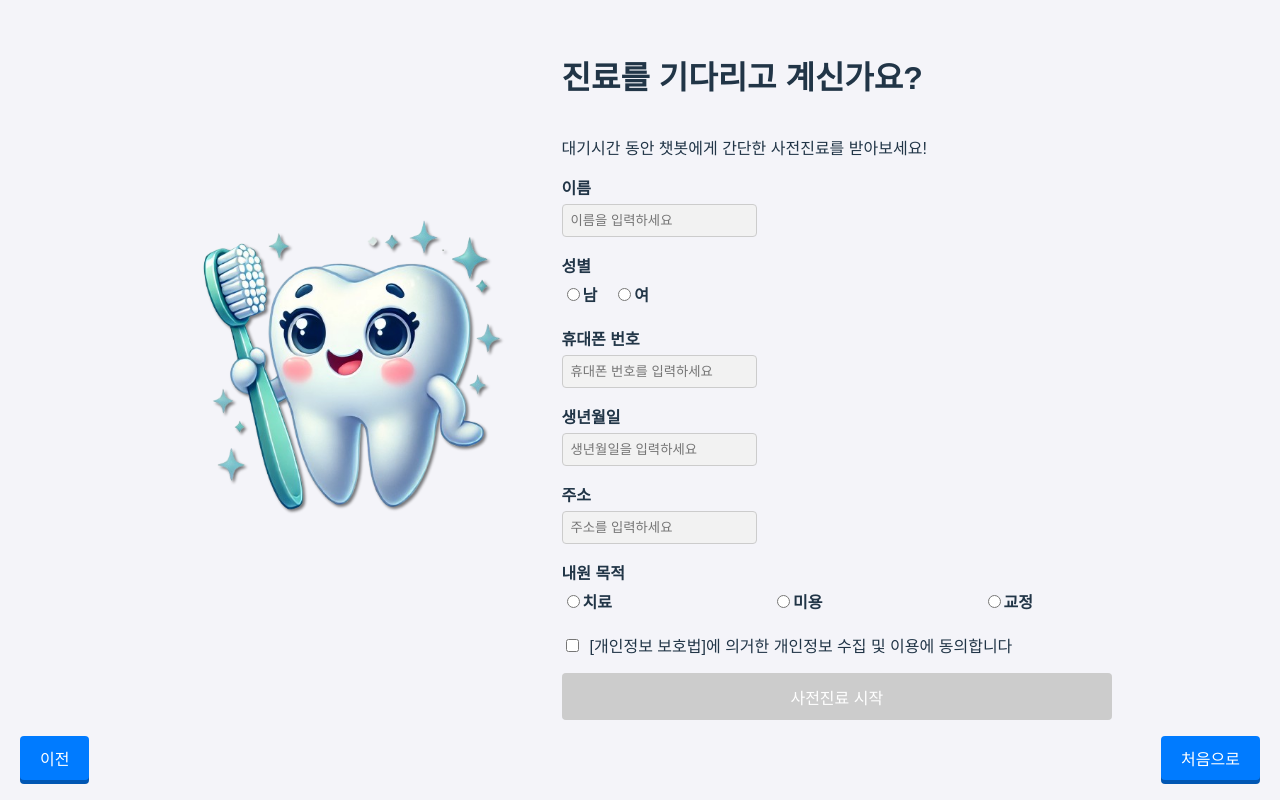
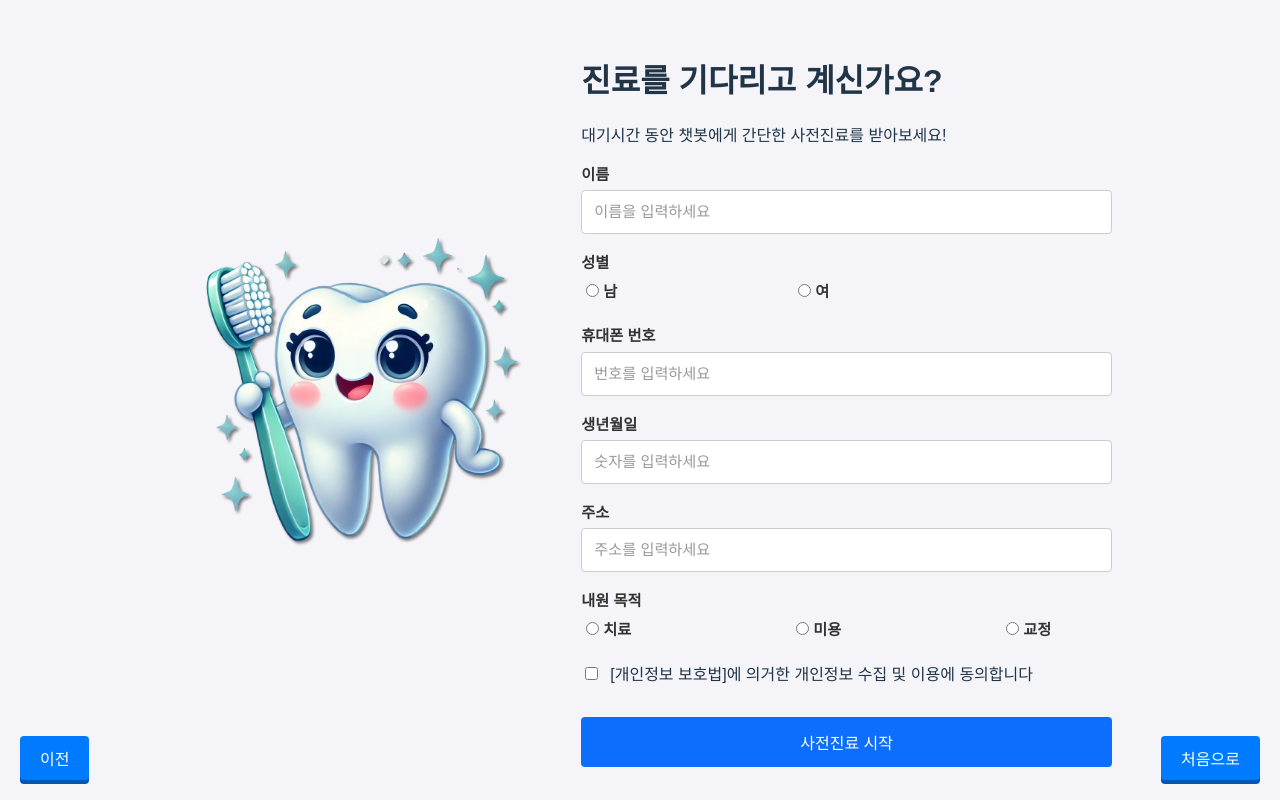
Before and after one commit to SeSac-3-team/PreDent, a React (Vite) app in the folder Frontend/: page /info in a window 1280 px wide. Built offline with nearby package versions, Linux system fonts and the light colour scheme.

Commit message:
feat: Fix info pages UI

```diff
--- a/Frontend/src/components/LoadingBubble.jsx
+++ b/Frontend/src/components/LoadingBubble.jsx
@@ -16,7 +16,7 @@ function LoadingBubble({ message = "답변 생성중" }) {
   return (
     <div className="loading-bubble">
       {message}
-      <span className="loading-dots">{".".repeat(dotCount)}</span>
+      <span className="loading-dots">{"•".repeat(dotCount)}</span>
     </div>
   );
 }
--- a/Frontend/src/pages/InfoFormPage.css
+++ b/Frontend/src/pages/InfoFormPage.css
@@ -8,31 +8,41 @@
   width: 80vw;
   padding: 20px;
   box-sizing: border-box;
-  margin-top: -50px; /* 원하는 만큼 조정 */
+  margin-top: 0;
+  margin-bottom: 0;
+  /* 전체 배경색을 아주 밝게 */
+  background-color: #f4f4f9;
+  /* 또는 완전 흰색: #fff */
 }
 
 /* 이미지 컨테이너 (좌측) */
 .info-image-container {
-  flex: 0 0 40%; /* 화면의 40% 차지 (원하는 비율로 조정 가능) */
+  flex: 0 0 42%;
   display: flex;
   align-items: center;
   justify-content: center;
 }
 
 .info-image-container img {
-  max-width: 90%; /* 이미지가 너무 커지지 않도록 */
+  max-width: 90%;
   height: auto;
 }
 
 /* 정보 입력란 (우측) */
 .info-content {
-  flex: 1; /* 나머지 공간 사용 */
+  flex: 1;
   display: flex;
   flex-direction: column;
-  justify-content: center; /* 수직 중앙정렬 */
-  padding: 0 20px; /* 좌우 여백 */
+  justify-content: center;
+  padding: 0 20px;
 }
 
+.info-content p {
+  margin-top: 0; /* 원하는 만큼 조정 */
+  margin-bottom: 0.25; /* 원하는 만큼 조정 */
+}
+
+/* 폼 전체 */
 .info-form {
   display: flex;
   flex-direction: column;
@@ -42,36 +52,72 @@
 /* 각 폼 그룹 */
 .form-group label {
   display: block;
-  font-weight: bold;
-  margin-bottom: 0.3rem;
+  font-weight: 600; /* 살짝 두껍게 */
+  font-size: 0.95rem;
+  margin-bottom: 0.4rem;
+  color: #333; /* 진한 그레이 */
 }
 
+/* 모든 input 기본 스타일 */
 .form-group input {
   background-color: #f2f2f2;
   color: #000;
-  padding: 0.5rem;
+  padding: 0.75rem; /* 위아래 여백 살짝 늘림 */
   border-radius: 4px;
   border: 1px solid #ccc;
   box-sizing: border-box;
+  font-size: 1rem;
+  transition: border-color 0.2s; /* 포커스 시 애니메이션 */
 }
 
-/* 체크박스 */
+/* 포커스 시 테두리색 강조 */
+.form-group input:focus {
+  outline: none;
+  border-color: #0d6efd; /* 포인트 컬러 */
+}
+
+/* 타입별로 구분하여 텍스트 필드만 너비 늘림 */
+.form-group input[type="text"] {
+  width: 100%;
+  /* 원하는 경우 100%로 하여 줄 맞춤.
+     특정 px 고정이면 320px 등으로 조정 */
+}
+
+/* 플레이스홀더 스타일 */
+.form-group input::placeholder {
+  color: #999;
+  font-size: 0.95rem;
+}
+
+/* 체크박스, 라디오 등은 기존 크기 유지 */
 .form-check {
   display: flex;
   align-items: center;
   gap: 0.5rem;
 }
 
+.form-check input[type="checkbox"],
+.form-group input[type="radio"] {
+  width: auto; /* 라디오/체크박스는 고정 크기 */
+  margin-right: 4px;
+}
+
 /* 사전문진 시작 버튼 */
 .start-button {
-  background-color: #007bff;
+  background-color: #0d6efd; /* 파랑 계열 */
   color: #fff;
   border: none;
-  padding: 0.7rem 1rem;
+  padding: 0.8rem 1.2rem;
   cursor: pointer;
   border-radius: 4px;
   font-size: 1rem;
   outline: none;
+  transition: background-color 0.2s;
+  margin-top: 1rem; /* 버튼 위에 약간 여백 */
+}
+
+.start-button:hover {
+  background-color: #0b5ed7; /* hover 시 살짝 어둡게 */
 }
 
 .start-button:disabled {
@@ -79,7 +125,45 @@
   cursor: not-allowed;
 }
 
-/* 버튼 클릭 시 테두리 제거 */
-.start-button:focus {
-  outline: none;
+/* 모달 스타일 (기존 유지) */
+.modal {
+  position: fixed;
+  top: 0;
+  left: 0;
+  width: 100%;
+  height: 100%;
+  background-color: rgba(0, 0, 0, 0.5);
+  display: flex;
+  justify-content: center;
+  align-items: center;
 }
+
+.modal-content {
+  background-color: #fff;
+  padding: 2rem;
+  border-radius: 8px;
+  text-align: center;
+  max-width: 500px;
+  width: 90%;
+}
+
+.modal-buttons {
+  display: flex;
+  justify-content: center;
+  gap: 1rem;
+  margin-top: 1rem;
+}
+
+.modal-buttons button {
+  background-color: #007bff;
+  color: #fff;
+  border: none;
+  padding: 0.5rem 1rem;
+  cursor: pointer;
+  border-radius: 4px;
+  font-size: 1rem;
+}
+
+.modal-buttons button:hover {
+  background-color: #0056b3;
+}
--- a/Frontend/src/pages/InfoFormPage.jsx
+++ b/Frontend/src/pages/InfoFormPage.jsx
@@ -1,3 +1,4 @@
+// src/pages/InfoFormPage.jsx
 import { useState } from "react";
 import { useNavigate } from "react-router-dom";
 import axios from "axios";
@@ -18,7 +19,20 @@ function InfoFormPage() {
 
   const navigate = useNavigate();
 
-  // 생년월일 입력 필드 onBlur: 8자리 숫자 입력 시 YYYY-MM-DD 형식으로 포맷팅
+  // -------------------------
+  // 생년월일 입력 로직
+  // -------------------------
+
+  // 생년월일 onChange: 8자리까지만 숫자만 입력
+  const handleBirthChange = (e) => {
+    let value = e.target.value.replace(/[^0-9]/g, ""); // 숫자만 추출
+    if (value.length > 8) {
+      value = value.slice(0, 8); // 최대 8자리 제한
+    }
+    setBirth(value);
+  };
+
+  // 생년월일 onBlur: 정확히 8자리이면 YYYY-MM-DD로 포맷
   const handleBirthBlur = () => {
     const value = birth.trim();
     if (value.length === 8 && /^\d+$/.test(value)) {
@@ -30,7 +44,20 @@ function InfoFormPage() {
     }
   };
 
-  // 휴대폰 번호 입력 필드 onBlur: 11자리 숫자 입력 시 010-1234-5678 형식으로 포맷팅
+  // -------------------------
+  // 휴대폰 번호 입력 로직
+  // -------------------------
+
+  // 휴대폰 번호 onChange: 11자리까지만 숫자만 입력
+  const handlePhoneChange = (e) => {
+    let value = e.target.value.replace(/[^0-9]/g, ""); // 숫자만 추출
+    if (value.length > 11) {
+      value = value.slice(0, 11); // 최대 11자리 제한
+    }
+    setPhone(value);
+  };
+
+  // 휴대폰 번호 onBlur: 11자리면 010-1234-5678 형식으로 포맷
   const handlePhoneBlur = () => {
     const value = phone.trim();
     if (value.length === 11 && /^\d+$/.test(value)) {
@@ -42,15 +69,12 @@ function InfoFormPage() {
     }
   };
 
-  const handleSubmit = async (e) => {
-    e.preventDefault();
+  // -------------------------
+  // 사용자 입력 검증 로직
+  // -------------------------
 
-    if (!agree) {
-      alert("개인정보 수집 및 이용에 동의 후 사전진료를 시작할 수 있습니다.");
-      return;
-    }
-
-    // 필수 입력란이 비어있는지 확인 (성명, 성별, 휴대폰 번호, 생년월일, 주소, 내원 목적)
+  // 필수 입력란이 비어있는지 확인 (성명, 성별, 휴대폰 번호, 생년월일, 주소, 내원 목적)
+  const isFormValid = () => {
     if (
       name.trim() === "" ||
       gender.trim() === "" ||
@@ -59,18 +83,49 @@ function InfoFormPage() {
       address.trim() === "" ||
       purpose.trim() === ""
     ) {
+      return false;
+    }
+
+    // 전화번호가 11자리인지 확인
+    const numericPhone = phone.replace(/[^0-9]/g, "");
+    if (numericPhone.length < 11) {
+      return false;
+    }
+
+    // 생년월일이 8자리인지 확인
+    const numericBirth = birth.replace(/[^0-9]/g, "");
+    if (numericBirth.length < 8) {
+      return false;
+    }
+
+    // 개인정보 동의 여부
+    if (!agree) {
+      return false;
+    }
+
+    return true;
+  };
+
+  // -------------------------
+  // 사용자 입력 제출 로직
+  // -------------------------
+  const handleSubmit = async (e) => {
+    e.preventDefault();
+
+    // 필수 입력란 또는 전화번호/생년월일 불완전 입력 시 모달 띄우기
+    if (!isFormValid()) {
       setShowEmptyModal(true);
       return;
     }
 
     // 사용자가 입력한 모든 데이터를 객체로 생성
     const data = {
-      name: name,
-      gender: gender,
-      phone: phone,
-      birth: birth,
-      address: address,
-      purpose: purpose,
+      name,
+      gender,
+      phone,
+      birth,
+      address,
+      purpose,
       agree: agree ? 1 : 0,
     };
 
@@ -92,10 +147,10 @@ function InfoFormPage() {
         // 기존 환자(PID 존재): 이름, 전화번호를 제외한 나머지 정보를 업데이트
         const updateData = {
           patient_id: checkResponse.data.patient_id,
-          gender: gender,
-          birth: birth,
-          address: address,
-          purpose: purpose,
+          gender,
+          birth,
+          address,
+          purpose,
           agree: agree ? 1 : 0,
         };
 
@@ -156,7 +211,7 @@ function InfoFormPage() {
 
           <div className="form-group">
             <label>성별</label>
-            <div style={{ display: "flex", gap: "1rem" }}>
+            <div style={{ display: "flex", gap: "11rem" }}>
               <label>
                 <input
                   type="radio"
@@ -184,13 +239,9 @@ function InfoFormPage() {
             <label>휴대폰 번호</label>
             <input
               type="text"
-              placeholder="휴대폰 번호를 입력하세요"
+              placeholder="번호를 입력하세요"
               value={phone}
-              onChange={(e) => {
-                // 숫자만 입력되도록 필터링
-                const filteredValue = e.target.value.replace(/[^0-9]/g, "");
-                setPhone(filteredValue);
-              }}
+              onChange={handlePhoneChange}
               onBlur={handlePhoneBlur}
             />
           </div>
@@ -199,9 +250,9 @@ function InfoFormPage() {
             <label>생년월일</label>
             <input
               type="text"
-              placeholder="생년월일을 입력하세요"
+              placeholder="숫자를 입력하세요"
               value={birth}
-              onChange={(e) => setBirth(e.target.value)}
+              onChange={handleBirthChange}
               onBlur={handleBirthBlur}
             />
           </div>
@@ -267,18 +318,18 @@ function InfoFormPage() {
             </label>
           </div>
 
-          <button type="submit" className="start-button" disabled={!agree}>
+          <button type="submit" className="start-button">
             사전진료 시작
           </button>
         </form>
 
         {message && <p>{message}</p>}
 
-        {/* 필수 정보 미입력 시 표시되는 모달 */}
+        {/* 필수 정보 미입력 or 전화번호/생년월일 불완전 시 표시되는 모달 */}
         {showEmptyModal && (
           <div className="modal">
             <div className="modal-content">
-              <p>환자 정보를 확인해주세요</p>
+              <p>사용자 정보를 확인해주세요</p>
               <div className="modal-buttons">
                 <button onClick={() => setShowEmptyModal(false)}>확인</button>
               </div>
--- a/Frontend/src/pages/RevisitFormPage.css
+++ b/Frontend/src/pages/RevisitFormPage.css
@@ -2,58 +2,86 @@
 
 /* 페이지 컨테이너 */
 .revisit-info-container {
-  /* 가로 레이아웃: 좌측=이미지, 우측=재진 정보 */
-  display: flex;
+  display: flex; /* 가로 레이아웃: 좌측=이미지, 우측=재진 정보 */
   flex-direction: row;
-  /* 기존 스타일 유지 */
   width: 80vw;
   height: calc(100vh - 20px);
   padding: 20px;
   box-sizing: border-box;
+
+  /* 밝은 배경 (치과 느낌, 심플) */
+  background-color: #f4f4f9;
+  /* 필요하다면 #fff 사용 가능 */
 }
 
 /* 좌측 이미지 컨테이너 */
 .revisit-info-image-container {
-  flex: 0 0 40%; /* 원하는 비율로 조정 */
+  flex: 0 0 40%;
   display: flex;
   justify-content: center;
   align-items: center;
 }
 
 .revisit-info-image-container img {
-  max-width: 90%; /* 이미지 크기 제한 */
+  max-width: 90%;
   height: auto;
 }
 
 /* 우측 재진 정보 영역 */
 .revisit-info-content {
-  flex: 1; /* 남은 공간 모두 차지 */
+  flex: 1;
   display: flex;
   flex-direction: column;
-  justify-content: center; /* 수직 중앙 정렬 */
-  padding: 0 20px; /* 좌우 여백 */
+  justify-content: center;
+  padding: 0 20px;
 }
 
+/* 폼 전체 */
 .revisit-info-form {
   display: flex;
   flex-direction: column;
   gap: 1rem;
 }
 
-/* 각 폼 그룹 */
+/* 각 폼 그룹 라벨 */
 .form-group label {
   display: block;
-  font-weight: bold;
-  margin-bottom: 0.3rem;
+  font-weight: 600; /* 살짝 두껍게 */
+  font-size: 0.95rem;
+  margin-bottom: 0.4rem;
+  color: #333; /* 진한 그레이 */
 }
 
+/* 모든 input 기본 스타일 */
 .form-group input {
-  background-color: #f2f2f2;
+  background-color: #fff;
   color: #000;
-  padding: 0.5rem;
+  padding: 0.75rem;
   border-radius: 4px;
   border: 1px solid #ccc;
   box-sizing: border-box;
+  font-size: 1rem;
+  transition: border-color 0.2s;
+}
+
+/* 포커스 시 테두리색 강조 */
+.form-group input:focus {
+  outline: none;
+  border-color: #0d6efd; /* 포인트 컬러 */
+}
+
+/* 특정 타입 텍스트 필드만 너비 확장 (라디오/체크박스 제외) */
+.form-group input[type="text"],
+.form-group input[type="tel"],
+.form-group input[type="email"],
+.form-group input[type="password"] {
+  width: 100%;
+}
+
+/* 플레이스홀더 스타일 */
+.form-group input::placeholder {
+  color: #999;
+  font-size: 0.95rem;
 }
 
 /* 내원 목적 선택 그룹 */
@@ -62,28 +90,42 @@
   gap: 2rem;
 }
 
-/* 체크박스 */
+/* 체크박스, 라디오 스타일 */
 .form-check {
   display: flex;
   align-items: center;
   gap: 0.5rem;
 }
 
+.form-check input[type="checkbox"],
+.form-group input[type="radio"] {
+  width: auto; /* 라디오/체크박스는 고정 크기 */
+  margin-right: 4px;
+}
+
 /* 사전진료 시작 버튼 */
 .start-button {
-  background-color: #007bff;
+  background-color: #0d6efd;
   color: #fff;
   border: none;
-  padding: 0.7rem 1rem;
+  padding: 0.8rem 1.2rem;
   cursor: pointer;
   border-radius: 4px;
   font-size: 1rem;
+  outline: none;
+  transition: background-color 0.2s;
+  margin-top: 1rem; /* 버튼 위 약간 여백 */
+}
+
+.start-button:hover {
+  background-color: #0b5ed7; /* hover 시 살짝 어둡게 */
 }
 
 .start-button:disabled {
   background-color: #ccc;
   cursor: not-allowed;
 }
+
 /* 버튼 클릭 시 테두리 제거 */
 .start-button:focus {
   outline: none;
--- a/Frontend/src/pages/RevisitFormPage.jsx
+++ b/Frontend/src/pages/RevisitFormPage.jsx
@@ -142,7 +142,7 @@ function RevisitFormPage() {
             <label>내원 목적</label>
             <div
               className="purpose-check"
-              style={{ display: "flex", gap: "2rem" }}
+              style={{ display: "flex", gap: "10rem" }}
             >
               <label>
                 <input
```
